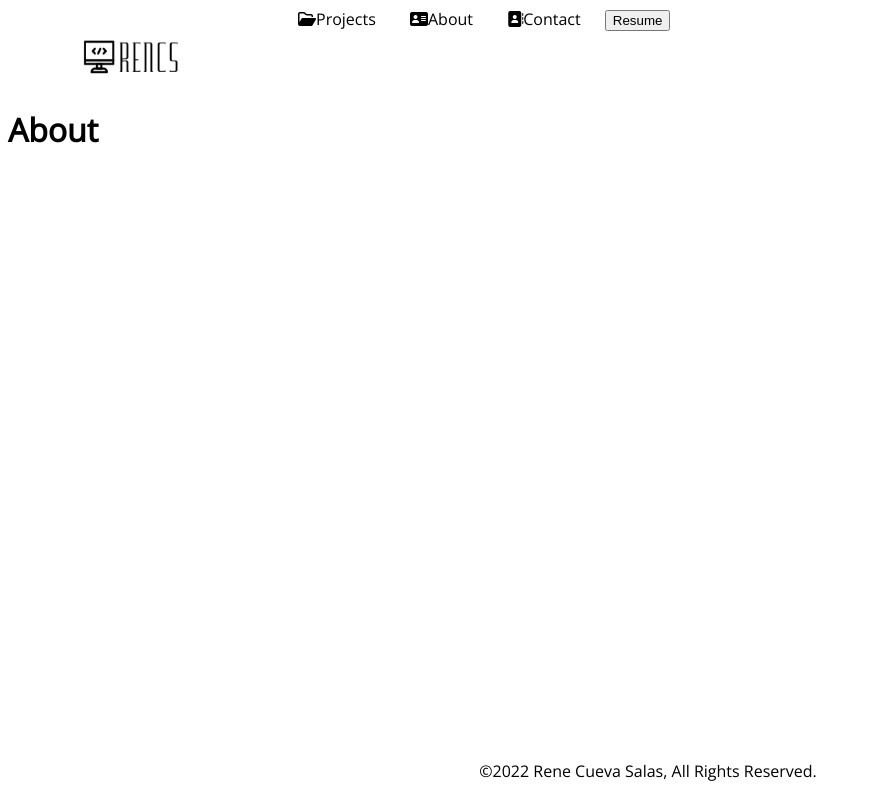
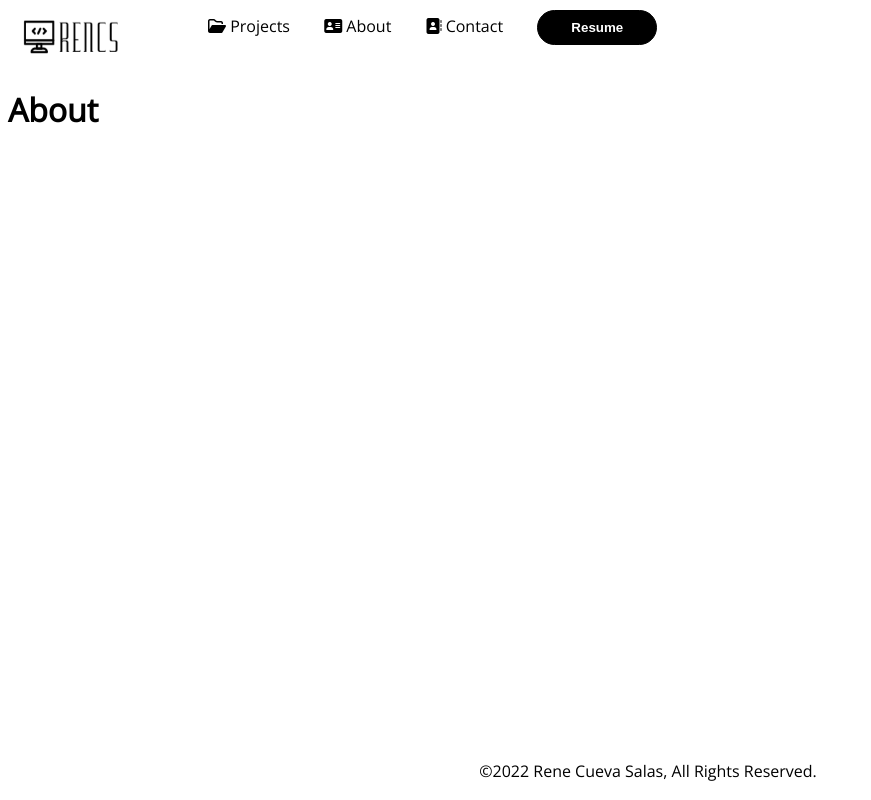
Before and after one commit to RenCS99/project-one, a plain HTML site: page about.html in a window 1280 px wide. Shown: the whole page, without its empty margins (0-871 px from the left). Drawn offline with nearby package versions, Linux system fonts and the light colour scheme.

Commit message:
Incorporated better nav bar

```diff
--- a/about.html
+++ b/about.html
@@ -15,11 +15,15 @@
     <body>
         <header>
             <nav>
-                <a href="index.html"><img src="img/RenCS-logo.png" alt="Logo"></a>
-                <a href="projects.html" target="_self"><i class="fa-regular fa-folder-open"></i>Projects</a>
-                <a href="about.html" target="_self"><i class="fa-solid fa-address-card"></i>About</a>
-                <a href="contact.html" target="_self"><i class="fa-solid fa-address-book"></i>Contact</a>
-                <button type="button">Resume</button>
+                <div class="imgContainer">
+                    <a href="index.html"><img src="img/RenCS-logo.png" alt="Logo"></a>
+                </div>
+                <div class="nav-links">
+                    <a href="projects.html" target="_self" class="left"><i class="fa-regular fa-folder-open"></i> Projects</a>
+                    <a href="about.html" target="_self" class="left"><i class="fa-solid fa-address-card"></i> About</a>
+                    <a href="contact.html" target="_self" class="left"><i class="fa-solid fa-address-book"></i> Contact</a>
+                    <a href="resume.html"><button type="button" class="button1">Resume</button></a>
+                </div>
             </nav>
         </header>
     <h1>About</h1>
```
